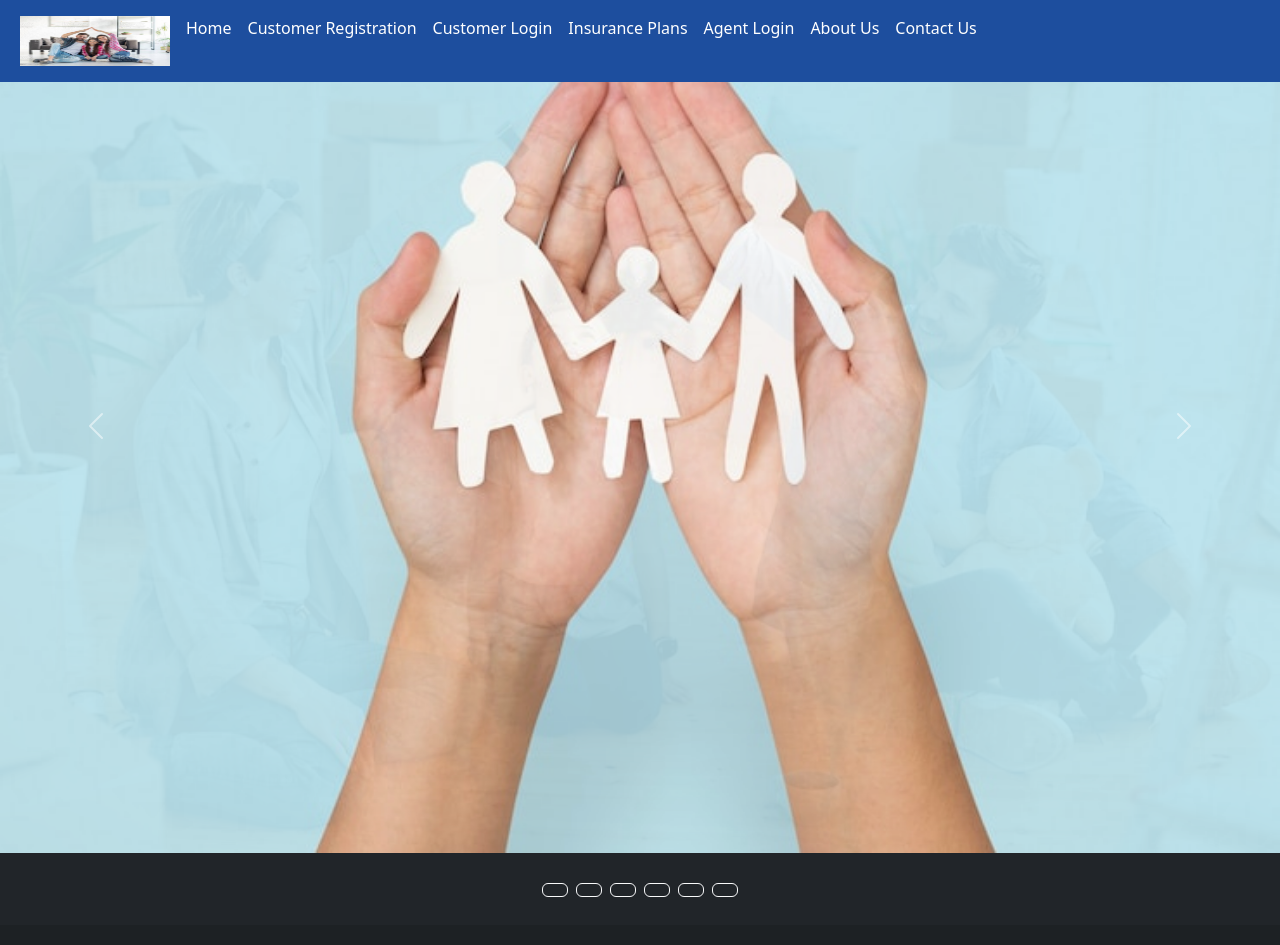
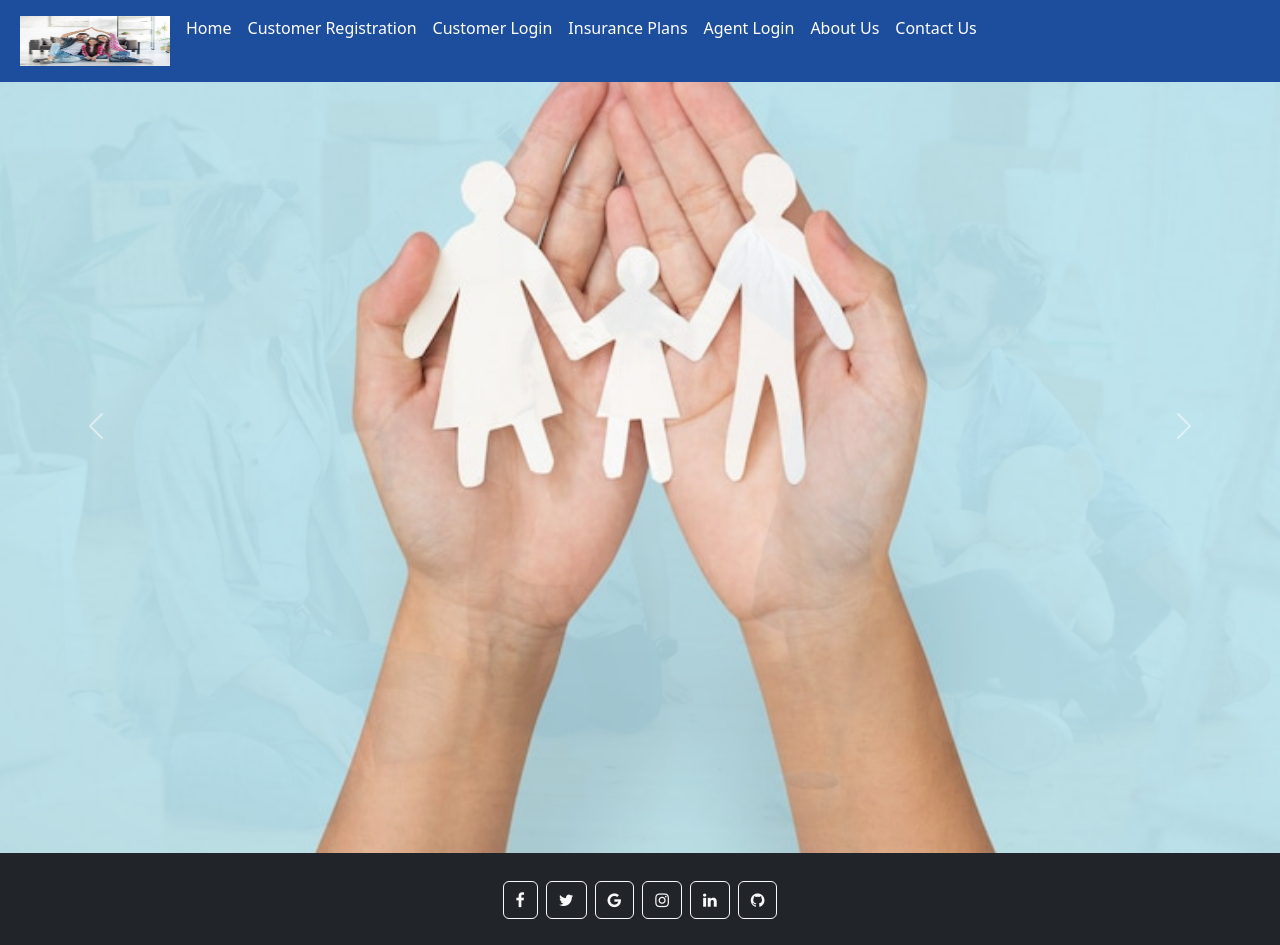
Before and after one commit to Pratik-Kanani/EInsuranceSwabhav, an Angular app in the folder Angular/EInsuranceApp/: page / in a window 1280 px wide. Shown: the top 945 px of the page. Built offline with nearby package versions, Linux system fonts and the light colour scheme.

Commit message:
added font-awesome

```diff
--- a/Angular/EInsuranceApp/src/styles.css
+++ b/Angular/EInsuranceApp/src/styles.css
@@ -1,2 +1,3 @@
 /* You can add global styles to this file, and also import other style files */
 @import url("~bootstrap/dist/css/bootstrap.min.css");
+@import '~font-awesome/css/font-awesome.css';
```
